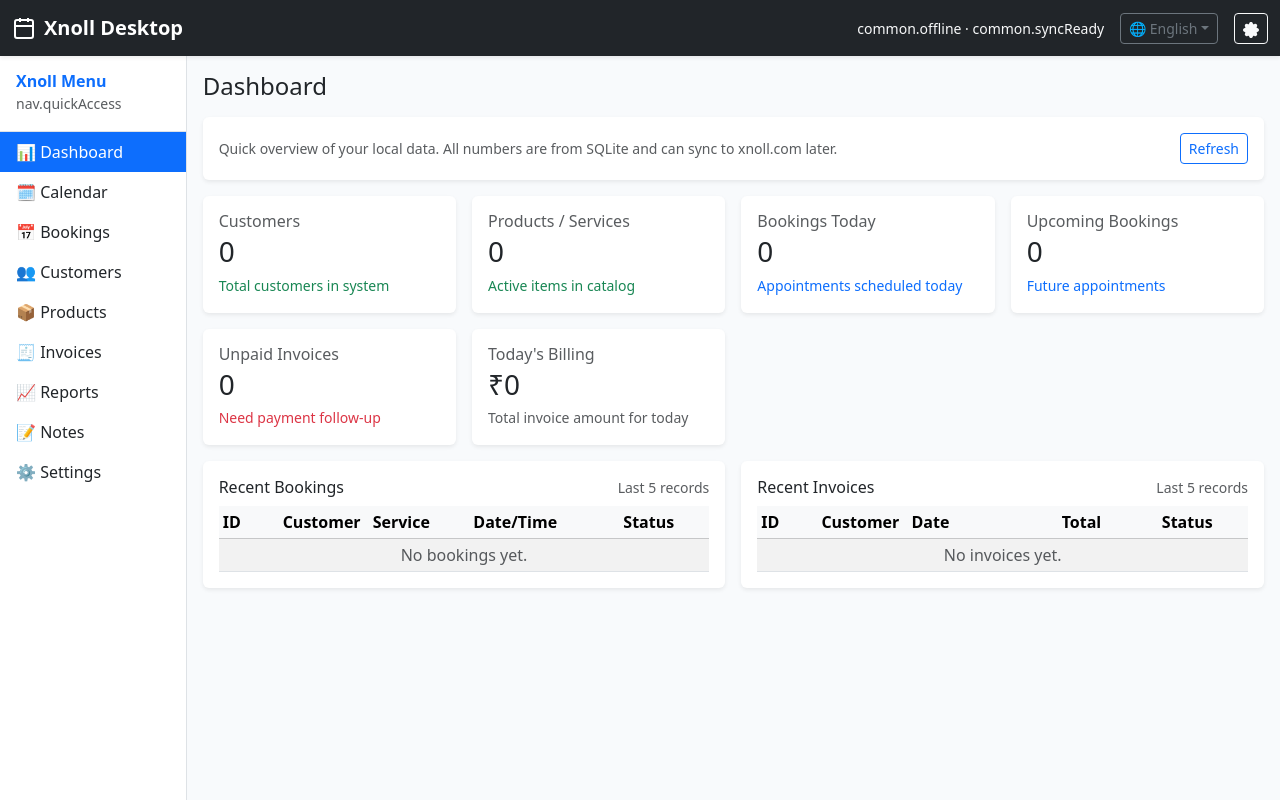
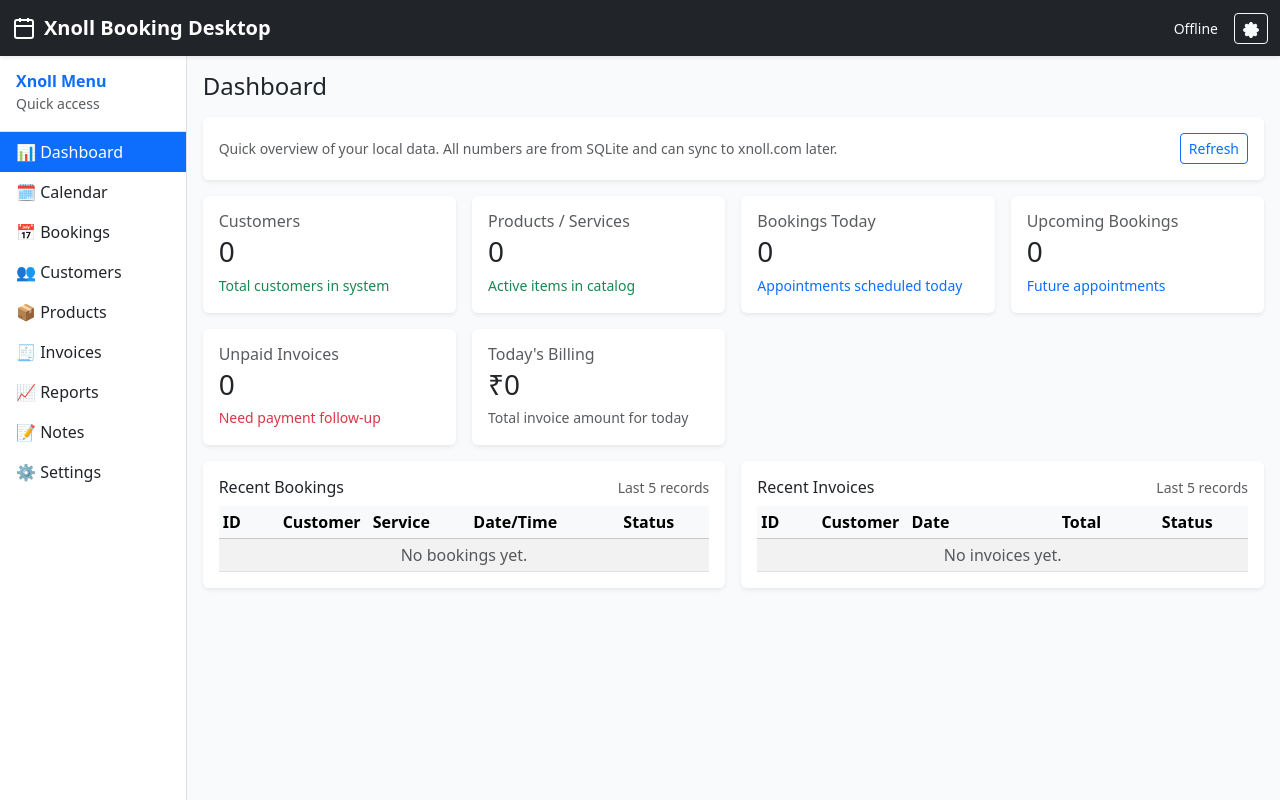
Before and after one commit to mkdaraniya/xnoll_Inventory_desktop, a React (Vite) app: page / in a window 1280 px wide. Built offline with nearby package versions, Linux system fonts and the light colour scheme.

Commit message:
Minor fixes

```diff
--- a/electron/config/app.config.json
+++ b/electron/config/app.config.json
@@ -1,5 +1,5 @@
 {
-  "appName": "Xnoll Desktop",
+  "appName": "Xnoll Booking Desktop",
   "version": "1.0.0",
   "author": "Xnoll Team",
   "features": {
--- a/electron/menu.js
+++ b/electron/menu.js
@@ -211,8 +211,8 @@
         click: () => {
           dialog.showMessageBox({
             type: 'info',
-            title: 'About Xnoll Desktop',
-            message: 'Xnoll Desktop',
+            title: 'About Xnoll Booking Desktop',
+            message: 'Xnoll Booking Desktop',
             detail: `Version: 1.0.0\nOffline-first booking and appointment system\n\n© 2024 Xnoll. All rights reserved.`,
             buttons: ['OK']
           });
--- a/electron/preload/index.js
+++ b/electron/preload/index.js
@@ -5,7 +5,7 @@
 contextBridge.exposeInMainWorld("xnoll", {
   // App info
   getAppInfo: () => ({
-    name: "Xnoll Desktop",
+    name: "Xnoll Booking Desktop",
     env,
   }),
 
--- a/electron/windows/mainWindow.js
+++ b/electron/windows/mainWindow.js
@@ -7,7 +7,7 @@
     height: 800,
     minWidth: 1024,
     minHeight: 640,
-    title: 'Xnoll Desktop',
+    title: 'Xnoll Booking Desktop',
     webPreferences: {
       preload: path.join(__dirname, '../preload/index.js'),
       contextIsolation: true,
--- a/src/components/layout/Sidebar.jsx
+++ b/src/components/layout/Sidebar.jsx
@@ -12,7 +12,7 @@
     <aside className="sidebar border-end bg-white">
       <div className="p-3 border-bottom">
         <h6 className="mb-0 text-primary fw-bold">Xnoll Menu</h6>
-        <small className="text-muted">{t('nav.quickAccess', 'Quick access')}</small>
+        <small className="text-muted">Quick access</small>
       </div>
       <div className="list-group list-group-flush">
         <button
--- a/src/components/layout/TopBar.jsx
+++ b/src/components/layout/TopBar.jsx
@@ -24,7 +24,7 @@
             <line x1="8" y1="2" x2="8" y2="6"></line>
             <line x1="3" y1="10" x2="21" y2="10"></line>
           </svg>
-          Xnoll Desktop
+          Xnoll Booking Desktop
         </span>
 
         <div className="d-flex align-items-center gap-3">
@@ -33,10 +33,10 @@
           )}
 
           <small className="text-light d-none d-md-inline">
-            {t('common.offline')} · {t('common.syncReady')}
+            Offline
           </small>
 
-          <LanguageSwitcher />
+          {/* <LanguageSwitcher /> */}
 
           <button
             className="btn btn-sm btn-outline-light"
--- a/src/i18n/translations/index.js
+++ b/src/i18n/translations/index.js
@@ -55,7 +55,7 @@
 
   dashboard: {
     title: 'Dashboard',
-    welcome: 'Welcome to Xnoll Desktop',
+    welcome: 'Welcome to Xnoll Booking Desktop',
     overview: 'Overview',
     todayBookings: 'Today\'s Bookings',
     upcomingBookings: 'Upcoming Bookings',
@@ -367,7 +367,7 @@
 
   dashboard: {
     title: 'डैशबोर्ड',
-    welcome: 'Xnoll Desktop में आपका स्वागत है',
+    welcome: 'Xnoll Booking Desktop में आपका स्वागत है',
     overview: 'अवलोकन'
   },
 
--- a/src/index.html
+++ b/src/index.html
@@ -2,7 +2,7 @@
 <html lang="en">
   <head>
     <meta charset="UTF-8" />
-    <title>Xnoll Desktop</title>
+    <title>Xnoll Booking Desktop</title>
     <meta name="viewport" content="width=device-width, initial-scale=1" />
     <!-- Bootstrap CSS (free CDN) -->
     <link
--- a/src/pages/Customers/index.jsx
+++ b/src/pages/Customers/index.jsx
@@ -333,7 +333,7 @@
           />
 
           <small className="text-muted d-block mt-2">
-            Data stored locally in SQLite, ready to sync with xnoll.com later.
+            Data stored locally in SQLite.
           </small>
         </div>
       </div>
--- a/src/pages/Settings/License.jsx
+++ b/src/pages/Settings/License.jsx
@@ -85,18 +85,6 @@
             </Button>
           </div>
         </form>
-        <div className="form-check form-check-inline mt-2">
-          <input
-            className="form-check-input"
-            type="checkbox"
-            id="consent"
-            checked={consent}
-            onChange={(e) => setConsent(e.target.checked)}
-          />
-          <label className="form-check-label" htmlFor="consent">
-            If online, allow validation ping to xnoll.com
-          </label>
-        </div>
         <div className="mt-3">
           {status?.valid ? (
             <div className="alert alert-success py-2 mb-2">
--- a/src/pages/Settings/index.jsx
+++ b/src/pages/Settings/index.jsx
@@ -11,12 +11,12 @@
 const tabs = [
   { key: 'general', label: 'General' },
   { key: 'company', label: 'Company' },
-  { key: 'language', label: 'Language' },
-  { key: 'reminders', label: 'Reminders' },
+  // { key: 'language', label: 'Language' },
+  // { key: 'reminders', label: 'Reminders' },
   { key: 'custom', label: 'Custom Fields' },
-  { key: 'backup', label: 'Backup & Restore' },
+  // { key: 'backup', label: 'Backup & Restore' },
   { key: 'license', label: 'License' },
-  { key: 'code-generator', label: 'Code Generator' },
+  // { key: 'code-generator', label: 'Code Generator' },
 ];
 
 const Settings = () => {
@@ -28,8 +28,8 @@
         return <General />;
       case 'company':
         return <Company />;
-      case 'language':
-        return <Language />;
+      // case 'language':
+      //   return <Language />;
       case 'reminders':
         return <Reminders />;
       case 'custom':
```
